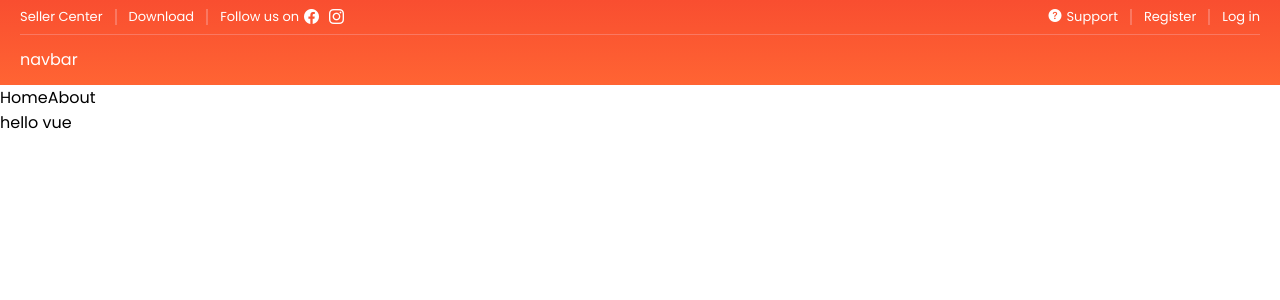
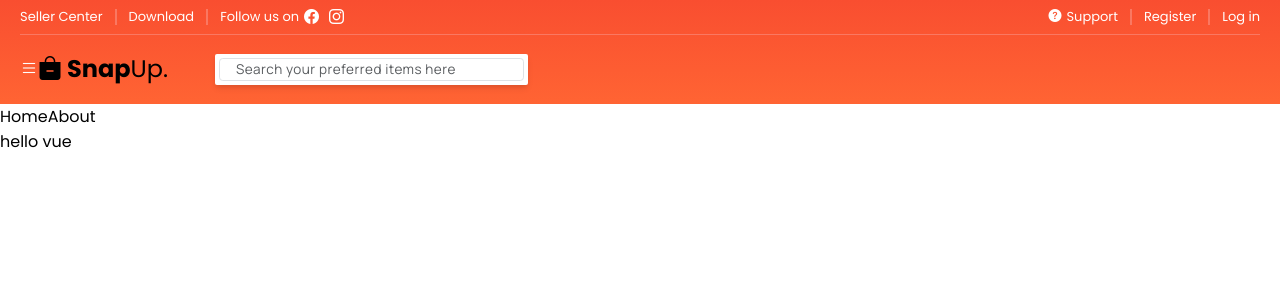
Before and after one commit to FelipeFama/snapup-ecommerce, a Vue app: page / in a window 1280 px wide. Shown: the top 300 px of the page. Built offline with nearby package versions, Linux system fonts and the light colour scheme.

Commit message:
feat: add utils files in project

```diff
--- a/src/components/Header.vue
+++ b/src/components/Header.vue
@@ -3,64 +3,64 @@ import Navbar from "./Navbar.vue";
 </script>
 
 <template>
-  <header className="header text-white">
-    <nav className="container">
-      <div className="header-cnt">
-        <section className="header-cnt-top fs-13 py-2 flex align-center justify-between">
-          <aside className="header-cnt-top-l">
-            <ul className="flex top-links align-center">
+  <header class="header text-white">
+    <nav class="container">
+      <div class="header-cnt">
+        <section class="header-cnt-top fs-13 py-2 flex align-center justify-between">
+          <aside class="header-cnt-top-l">
+            <ul class="flex top-links align-center">
               <li>
                 <router-link to="/seller">Seller Center</router-link>
               </li>
-              <li className="vert-line"></li>
+              <li class="vert-line"></li>
               <li>
                 <router-link to="/download">Download</router-link>
               </li>
-              <li className="vert-line"></li>
-              <li className="flex align-center">
-                <span className="fs-13">Follow us on</span>
-                <ul className="social-links flex align-center">
-                  <li className="mx-2">
-                    <a href="www.facebook.com" className="fs-15">
-                      <i className="bi bi-facebook"></i>
+              <li class="vert-line"></li>
+              <li class="flex align-center">
+                <span class="fs-13">Follow us on</span>
+                <ul class="social-links flex align-center">
+                  <li class="mx-2">
+                    <a href="www.facebook.com" class="fs-15">
+                      <i class="bi bi-facebook"></i>
                     </a>
                   </li>
-                  <li className="mx-2">
-                    <a href="www.instagram.com" className="fs-15">
-                      <i className="bi bi-instagram"></i>
+                  <li class="mx-2">
+                    <a href="www.instagram.com" class="fs-15">
+                      <i class="bi bi-instagram"></i>
                     </a>
                   </li>
                 </ul>
               </li>
             </ul>
           </aside>
-          <aside className="header-cnt-top-r">
-            <ul className="top-links flex align-center">
+          <aside class="header-cnt-top-r">
+            <ul class="top-links flex align-center">
               <li>
-                <router-link to="/" className="top-link-itm">
-                  <span className="top-link-itm-ico mx-2">
-                    <i className="bi bi-question-circle-fill"></i>
+                <router-link to="/" class="top-link-itm">
+                  <span class="top-link-itm-ico mx-2">
+                    <i class="bi bi-question-circle-fill"></i>
                   </span>
-                  <span className="top-link-itm-txt">Support</span>
+                  <span class="top-link-itm-txt">Support</span>
                 </router-link>
               </li>
-              <li className="vert-line"></li>
+              <li class="vert-line"></li>
               <li>
                 <router-link to="/">
-                  <span className="top-link-itm-txt">Register</span>
+                  <span class="top-link-itm-txt">Register</span>
                 </router-link>
               </li>
-              <li className="vert-line"></li>
+              <li class="vert-line"></li>
               <li>
                 <router-link to="/">
-                  <span className="top-link-itm-txt">Log in</span>
+                  <span class="top-link-itm-txt">Log in</span>
                 </router-link>
               </li>
             </ul>
           </aside>
         </section>
 
-        <section className="header-cnt-bottom">
+        <section class="header-cnt-bottom">
           <Navbar />
         </section>
       </div>
--- a/src/components/Navbar.vue
+++ b/src/components/Navbar.vue
@@ -1,8 +1,32 @@
 <script setup lang="ts"></script>
 
 <template>
-  <nav class="navbar">
-    <aside>navbar</aside>
+  <nav class="navbar text-white">
+    <section class="navbar-cnt flex align-center">
+      <aside class="brand-and-toggler flex align-center">
+        <button class="sidebar-shown-btn text-white">
+          <i class="bi bi-list"></i>
+        </button>
+        <router-link to="/" class="navbar-brand flex align-center">
+          <span className="navbar-brand-ico">
+            <i className="bi bi-bag-dash-fill"></i>
+          </span>
+          <span className="navbar-brand-txt mx-2"> <span className="fw-7">Snap</span>Up. </span>
+        </router-link>
+      </aside>
+
+      <aside class="navbar-collapse w-100">
+        <article class="navbar-search bg-white">
+          <div class="flex align-center">
+            <input
+              type="text"
+              class="form-control fs-14"
+              placeholder="Search your preferred items here"
+            />
+          </div>
+        </article>
+      </aside>
+    </section>
   </nav>
 </template>
 
@@ -12,8 +36,98 @@
 .navbar {
   padding-top: 12px;
   padding-bottom: 12px;
-  & .navbar-brand {
+  .navbar-brand {
     font-size: 2.4rem;
+  }
+  .brand-and-toggler {
+    .sidebar-show-btn {
+      margin-right: 12px;
+      margin-top: 4px;
+      transition: $transition-ease;
+      &:hover {
+        opacity: 0.9;
+      }
+    }
+  }
+  .navbar-collapse {
+    .navbar-search {
+      padding: 4px;
+      margin-left: 32px;
+      border-radius: 2px;
+      box-shadow:
+        rgba(0, 0, 0, 0.1) 0px 4px 6px -1px,
+        rgba(0, 0, 0, 0.06) 0px 2px 4px -1px;
+
+      .form-control {
+        width: 100%;
+        padding: 0 16px;
+        color: rgba(0, 0, 0, 0.8);
+        caret-color: $clr-orange;
+        &::placeholder {
+          font-size: 13.5px;
+          font-family: $font-family-manrope;
+          letter-spacing: 0.5px;
+        }
+      }
+      .search-btn {
+        background-color: $clr-orange;
+        width: 60px;
+        height: 32px;
+      }
+
+      @media screen and (max-width: 576px) {
+        display: none;
+      }
+    }
+    .navbar-nav {
+      margin-left: 32px;
+      margin-top: 8px;
+      .nav-item {
+        margin-right: 16px;
+        .nav-link {
+          transition: $transition-ease;
+          &:hover {
+            opacity: 0.95;
+          }
+        }
+      }
+
+      @media screen and (max-width: 992px) {
+        display: none;
+      }
+    }
+  }
+  .navbar-cart {
+    margin-left: 32px;
+    height: 30px;
+    border-radius: 50%;
+    font-size: 2rem;
+
+    .cart-btn {
+      position: relative;
+      .cart-items-value {
+        position: absolute;
+        top: -10px;
+        right: -8px;
+        background-color: $clr-white;
+        font-size: 14px;
+        font-weight: 500;
+        color: $clr-orange;
+        padding: 0 0.5rem;
+        width: 22px;
+        border-radius: 50%;
+        display: flex;
+        align-items: center;
+        justify-content: center;
+      }
+
+      &:hover {
+        .cart-modal {
+          opacity: 1;
+          visibility: visible;
+        }
+      }
+    }
   }
 }
 </style>
--- /dev/null
+++ b/src/utils/apiURL.ts
@@ -0,0 +1 @@
+export const BASE_URL = "https://dummyjson.com/";
--- /dev/null
+++ b/src/utils/helpers.ts
@@ -0,0 +1,6 @@
+export const formatPrice = (price: number | bigint) => {
+  return new Intl.NumberFormat("en-US", {
+    style: "currency",
+    currency: "USD"
+  }).format(price);
+};
--- /dev/null
+++ b/src/utils/status.ts
@@ -0,0 +1,6 @@
+export const STATUS = Object.freeze({
+  IDLE: "IDLE",
+  FAILED: "FAILED",
+  LOADING: "LOADING",
+  SUCCEEDED: "SUCCEEDED"
+});
```
Also changed, not shown: src/utils/images.ts (added, +8 -0 lines).
